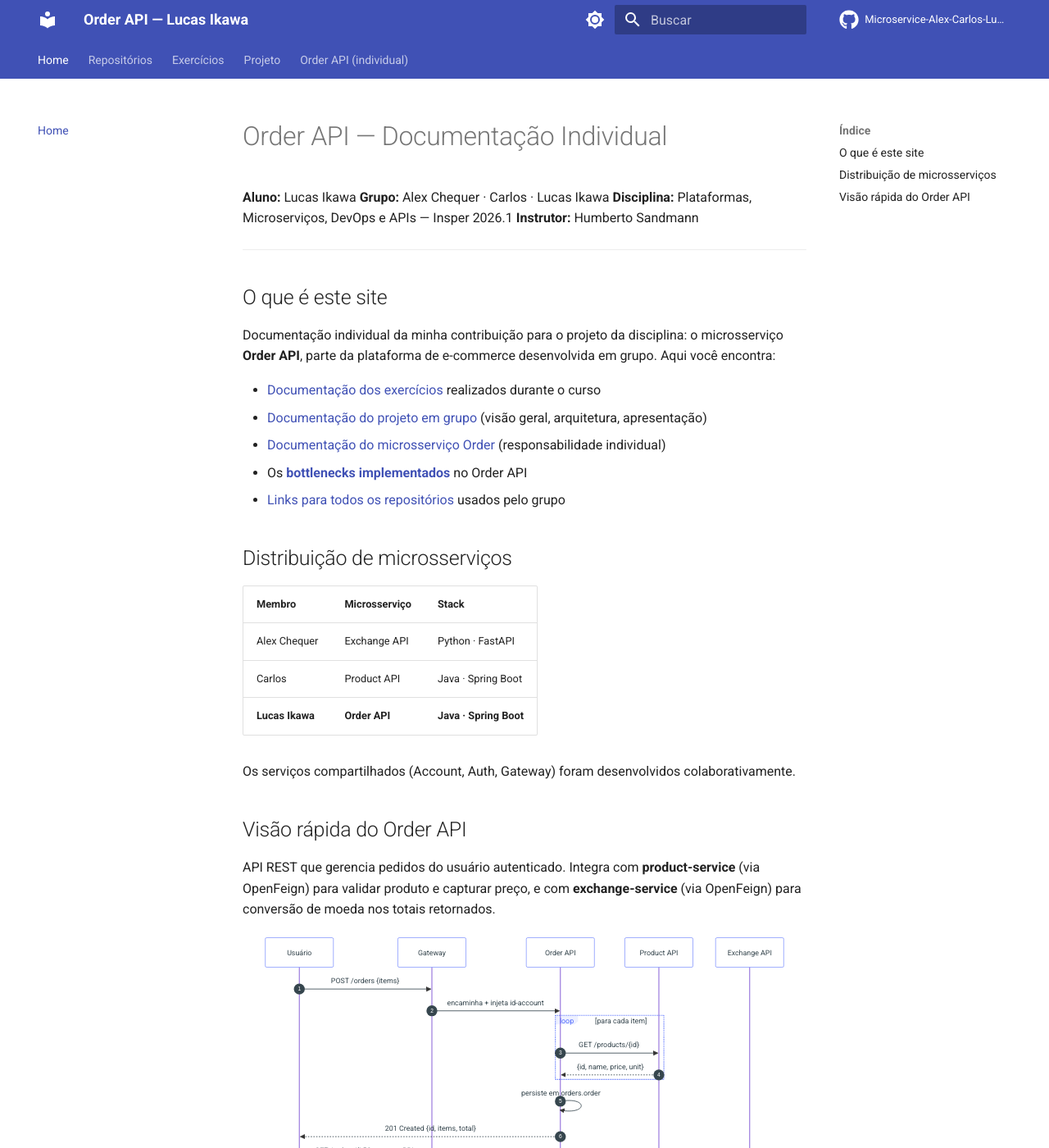
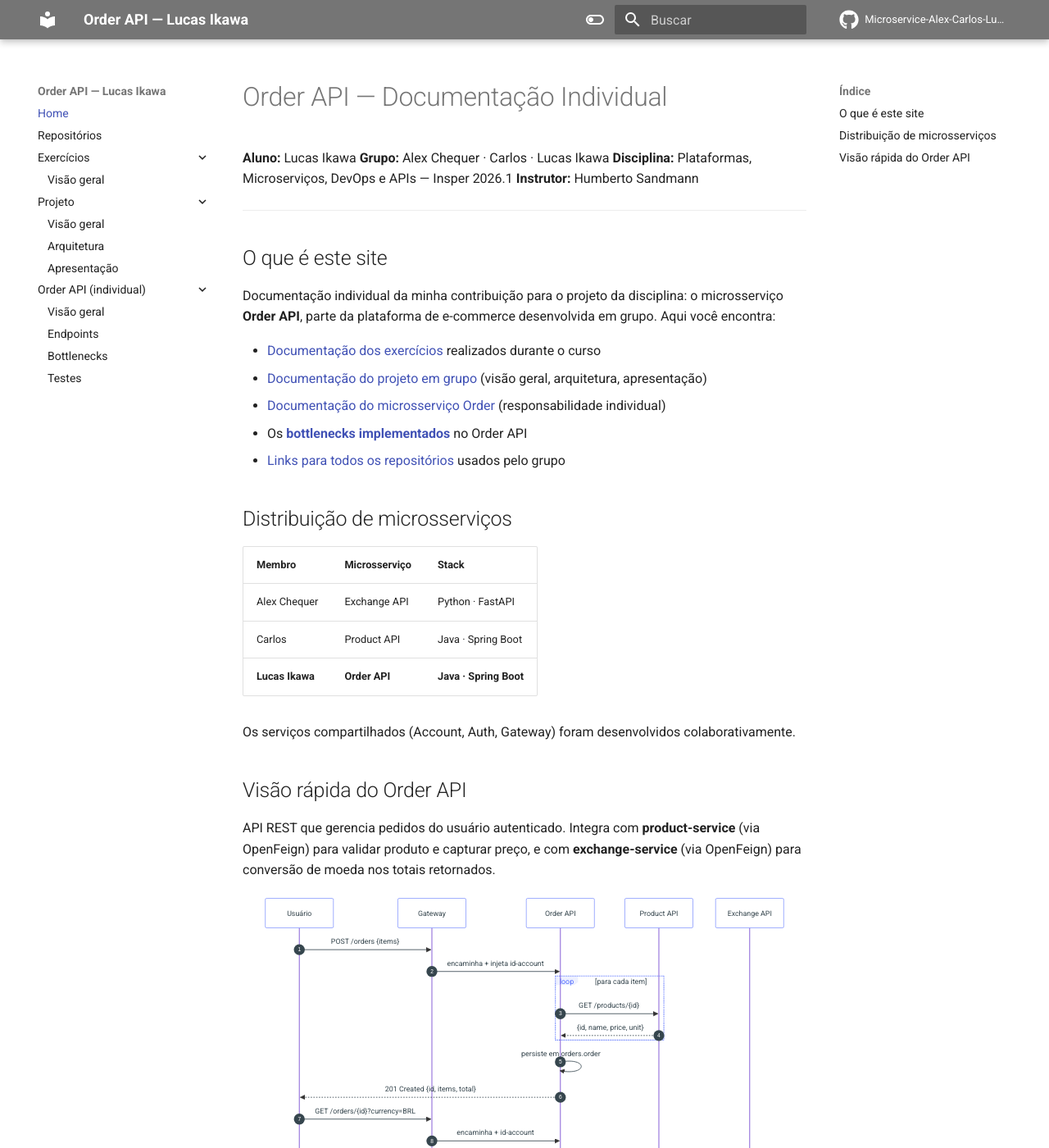
Before and after one commit to Microservice-Alex-Carlos-Lucas/order-service, an MkDocs documentation site: the page built from docs/index.md, in a window 1280 px wide and 1400 px high. Shown: the whole window at 82% size. Built offline with MkDocs 1.6.1 and Material for MkDocs 9.7.7, drawn with Linux system fonts in a browser that asks for light colours; comment, search, counter and statistics services are not loaded.

Commit message:
docs: align mkdocs to PMA 26.1 template + fix Pages workflow
- mkdocs.yml: grey palette w/ system preference toggle, fontawesome
  admonition icons, instant nav, glightbox/git-revision/minify plugins,
  full pymdownx extension stack mirroring hsandmann/documentation.template
- requirements-docs.txt: drop pinned versions, add the 3 plugins
- .github/workflows/docs.yml: add cache-dependency-path so setup-python
  finds requirements-docs.txt (last run failed)

```diff
--- a/mkdocs.yml
+++ b/mkdocs.yml
@@ -1,6 +1,7 @@
 site_name: Order API — Lucas Ikawa
 site_description: Documentação individual do microsserviço Order — Insper 2026.1
 site_author: Lucas Ikawa
+site_url: https://microservice-alex-carlos-lucas.github.io/order-service
 repo_url: https://github.com/Microservice-Alex-Carlos-Lucas/order-service
 repo_name: Microservice-Alex-Carlos-Lucas/order-service
 
@@ -9,39 +10,80 @@ theme:
   language: pt
   palette:
     - scheme: default
-      primary: indigo
-      accent: indigo
+      primary: grey
       toggle:
-        icon: material/brightness-7
-        name: Modo escuro
-    - scheme: slate
-      primary: indigo
-      accent: indigo
+        icon: material/toggle-switch-off-outline
+        name: Switch to dark mode
+
+    - media: "(prefers-color-scheme)"
+      primary: grey
       toggle:
-        icon: material/brightness-4
-        name: Modo claro
+        icon: material/toggle-switch
+        name: Switch to light mode
+
+    - media: "(prefers-color-scheme: light)"
+      scheme: default
+      primary: grey
+      toggle:
+        icon: material/toggle-switch-off-outline
+        name: Switch to dark mode
+
+    - media: "(prefers-color-scheme: dark)"
+      primary: grey
+      scheme: slate
+      toggle:
+        icon: material/toggle-switch
+        name: Switch to system preference
   features:
-    - navigation.tabs
-    - navigation.sections
-    - navigation.top
-    - navigation.tracking
     - content.code.copy
+    - content.code.select
     - content.code.annotate
     - content.tooltips
+    - navigation.instant
+    - navigation.instant.progress
+    - navigation.top
+    - navigation.path
+    - navigation.tracking
+    - navigation.expand
   icon:
     repo: fontawesome/brands/github
+    admonition:
+      note: fontawesome/solid/note-sticky
+      abstract: fontawesome/solid/book
+      info: fontawesome/solid/circle-info
+      tip: fontawesome/solid/bullhorn
+      success: fontawesome/solid/check
+      question: fontawesome/solid/circle-question
+      warning: fontawesome/solid/triangle-exclamation
+      failure: fontawesome/solid/bomb
+      danger: fontawesome/solid/skull
+      bug: fontawesome/solid/robot
+      example: fontawesome/solid/flask
+      quote: fontawesome/solid/quote-left
 
 markdown_extensions:
   - admonition
   - attr_list
   - md_in_html
+  - footnotes
   - tables
-  - footnotes
+  - pymdownx.arithmatex:
+      generic: true
+  - pymdownx.caret
+  - pymdownx.critic
   - pymdownx.details
+  - pymdownx.emoji:
+      emoji_index: !!python/name:material.extensions.emoji.twemoji
+      emoji_generator: !!python/name:material.extensions.emoji.to_svg
   - pymdownx.highlight:
       anchor_linenums: true
+      line_spans: __span
+      pygments_lang_class: true
   - pymdownx.inlinehilite
-  - pymdownx.snippets
+  - pymdownx.keys
+  - pymdownx.mark
+  - pymdownx.snippets:
+      url_download: true
   - pymdownx.superfences:
       custom_fences:
         - name: mermaid
@@ -51,24 +93,32 @@ markdown_extensions:
       alternate_style: true
   - pymdownx.tasklist:
       custom_checkbox: true
-  - pymdownx.emoji:
-      emoji_index: !!python/name:material.extensions.emoji.twemoji
-      emoji_generator: !!python/name:material.extensions.emoji.to_svg
+  - pymdownx.tilde
 
 plugins:
   - search
+  - glightbox
+  - git-revision-date-localized:
+      enable_creation_date: true
+  - minify:
+      minify_html: true
+
+extra_javascript:
+  - https://unpkg.com/mathjax/es5/tex-mml-chtml.js
+  - https://polyfill.io/v3/polyfill.min.js?features=es6
+  - https://cdn.jsdelivr.net/npm/mathjax@3/es5/tex-mml-chtml.js
 
 nav:
   - Home: index.md
   - Repositórios: repositorios.md
   - Exercícios:
-      - Visão geral: exercicios/index.md
+    - Visão geral: exercicios/index.md
   - Projeto:
-      - Visão geral: projeto/index.md
-      - Arquitetura: projeto/arquitetura.md
-      - Apresentação: projeto/apresentacao.md
+    - Visão geral: projeto/index.md
+    - Arquitetura: projeto/arquitetura.md
+    - Apresentação: projeto/apresentacao.md
   - Order API (individual):
-      - Visão geral: individual/index.md
-      - Endpoints: individual/endpoints.md
-      - Bottlenecks: individual/bottlenecks.md
-      - Testes: individual/testes.md
+    - Visão geral: individual/index.md
+    - Endpoints: individual/endpoints.md
+    - Bottlenecks: individual/bottlenecks.md
+    - Testes: individual/testes.md
```
Also changed, not shown: requirements-docs.txt (+5 -3 lines), 1 other file.
